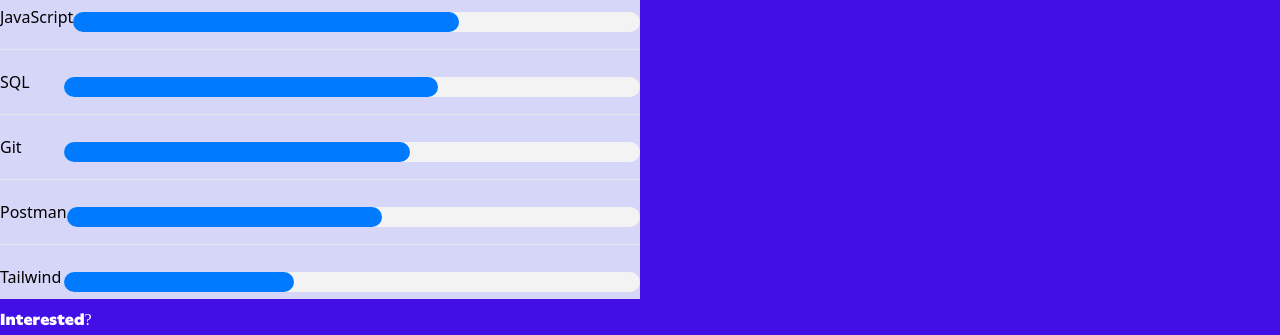
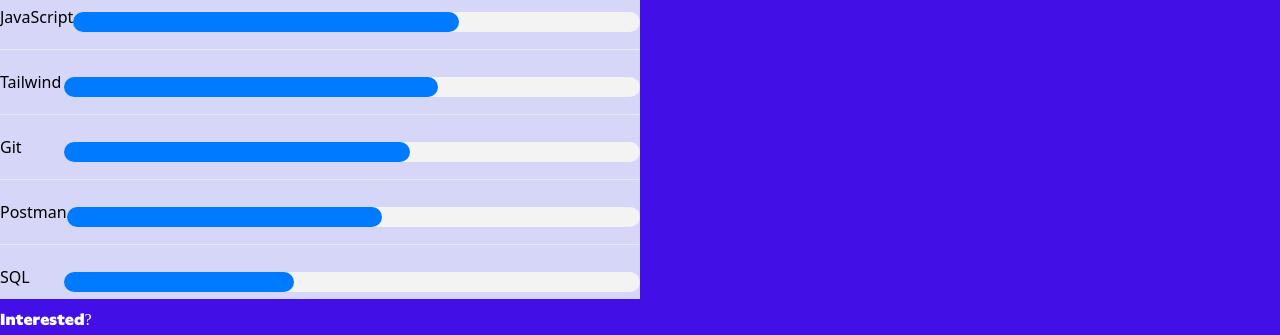
Before and after one commit to Colin-Harwood/Portfolio-Website, a React (Vite) app in the folder Portfolio-website/: page / in a window 1280 px wide. Shown: the part 3175-3510 px from the top of the page. Built offline with nearby package versions, Linux system fonts and the light colour scheme.

Commit message:
Re-arranged skills on bar graph of skill level

```diff
--- a/Portfolio-website/src/pages/Home.jsx
+++ b/Portfolio-website/src/pages/Home.jsx
@@ -192,7 +192,7 @@ const Home = () => {
         </div>
         <hr/>
         <div className="skill px-4 flex flex-row">
-          <h3 className="pr-7">SQL</h3>
+          <h3 className="pr-7">Tailwind</h3>
           <div className="skill-bar ">
             <div className="skill-level" style={{width: '65%'}}></div>
           </div>
@@ -213,7 +213,7 @@ const Home = () => {
         </div>
         <hr/>
         <div className="skill px-4 flex flex-row">
-          <h3 className="pr-7">Tailwind</h3>
+          <h3 className="pr-7">SQL</h3>
           <div className="skill-bar ">
             <div className="skill-level" style={{width: '40%'}}></div>
           </div>
```
